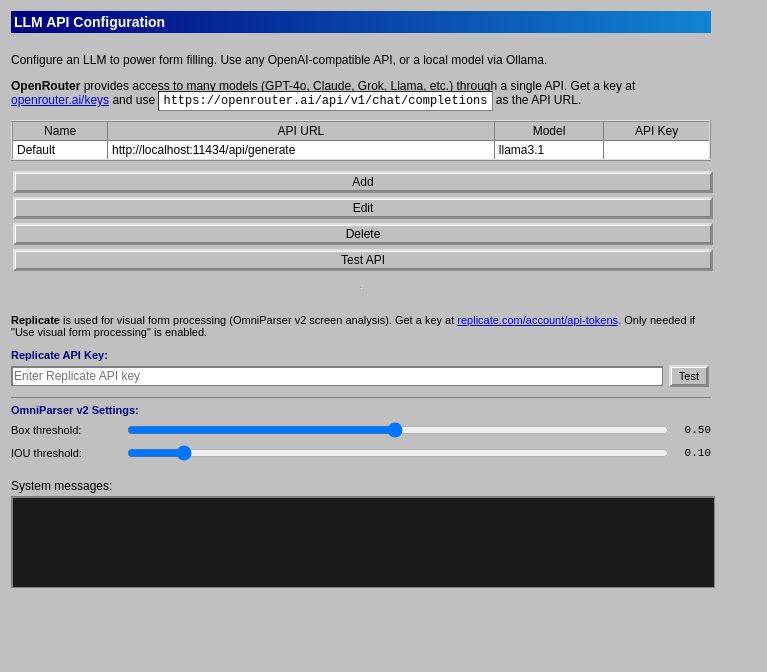
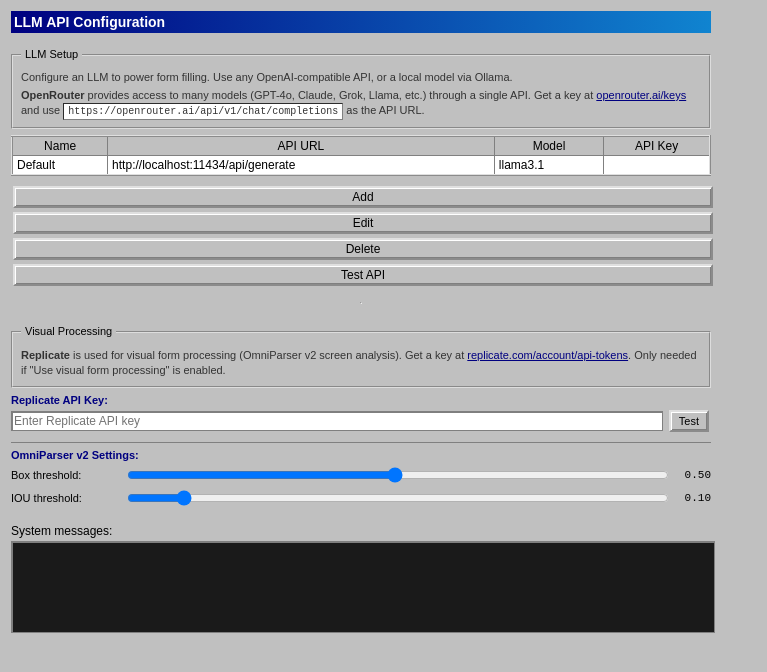
Before and after one commit to GeorgesPaul/formfill, a browser extension: page llmConfig.html in a window 1280 px wide. Shown: the whole page, without its empty margins (0-767 px from the left). Drawn offline with Linux system fonts and the light colour scheme.

Commit message:
Fix const assignment error in mergedFillForm and restyle config help sections
Change mergedElements from const to let in visualProcessor.js to fix
"invalid assignment to const" TypeError during form filling. Restyle
LLM config help divs as win95-groupbox fieldsets with legends.

Co-Authored-By: Claude Opus 4.6 <noreply@anthropic.com>

```diff
--- a/llmConfig.html
+++ b/llmConfig.html
@@ -9,12 +9,13 @@
 <body class="llm-config-body">
     <h2 class="llm-config-h2">LLM API Configuration</h2>
 
-    <div class="config-help">
+    <fieldset class="win95-groupbox">
+      <legend>LLM Setup</legend>
       <p>Configure an LLM to power form filling. Use any OpenAI-compatible API, or a local model via Ollama.</p>
       <p><b>OpenRouter</b> provides access to many models (GPT-4o, Claude, Grok, Llama, etc.) through a single API.
         Get a key at <a href="https://openrouter.ai/keys" target="_blank">openrouter.ai/keys</a> and use
         <code>https://openrouter.ai/api/v1/chat/completions</code> as the API URL.</p>
-    </div>
+    </fieldset>
 
     <table id="configTable">
         <thead>
@@ -47,11 +48,12 @@
 
     <hr>
     <div id="replicateApiSection">
-      <div class="config-help">
+      <fieldset class="win95-groupbox">
+        <legend>Visual Processing</legend>
         <p><b>Replicate</b> is used for visual form processing (OmniParser v2 screen analysis).
           Get a key at <a href="https://replicate.com/account/api-tokens" target="_blank">replicate.com/account/api-tokens</a>.
           Only needed if "Use visual form processing" is enabled.</p>
-      </div>
+      </fieldset>
       <label for="replicateApiKey">Replicate API Key:</label>
       <div id="replicateApiRow">
         <input type="password" id="replicateApiKey" placeholder="Enter Replicate API key">
--- a/visualProcessor.js
+++ b/visualProcessor.js
@@ -153,7 +153,7 @@ async function mergedFillForm(screenshotDataUrl, profiles, customPrompt, session
         }
 
         // Step 3: Build merged list - start with all unique source elements (by UID)
-        const mergedElements = [];
+        let mergedElements = [];
         const uidToMergedIndex = new Map(); // UID → index in mergedElements
 
         for (const fieldObj of sourceFieldsInfo) {
```
